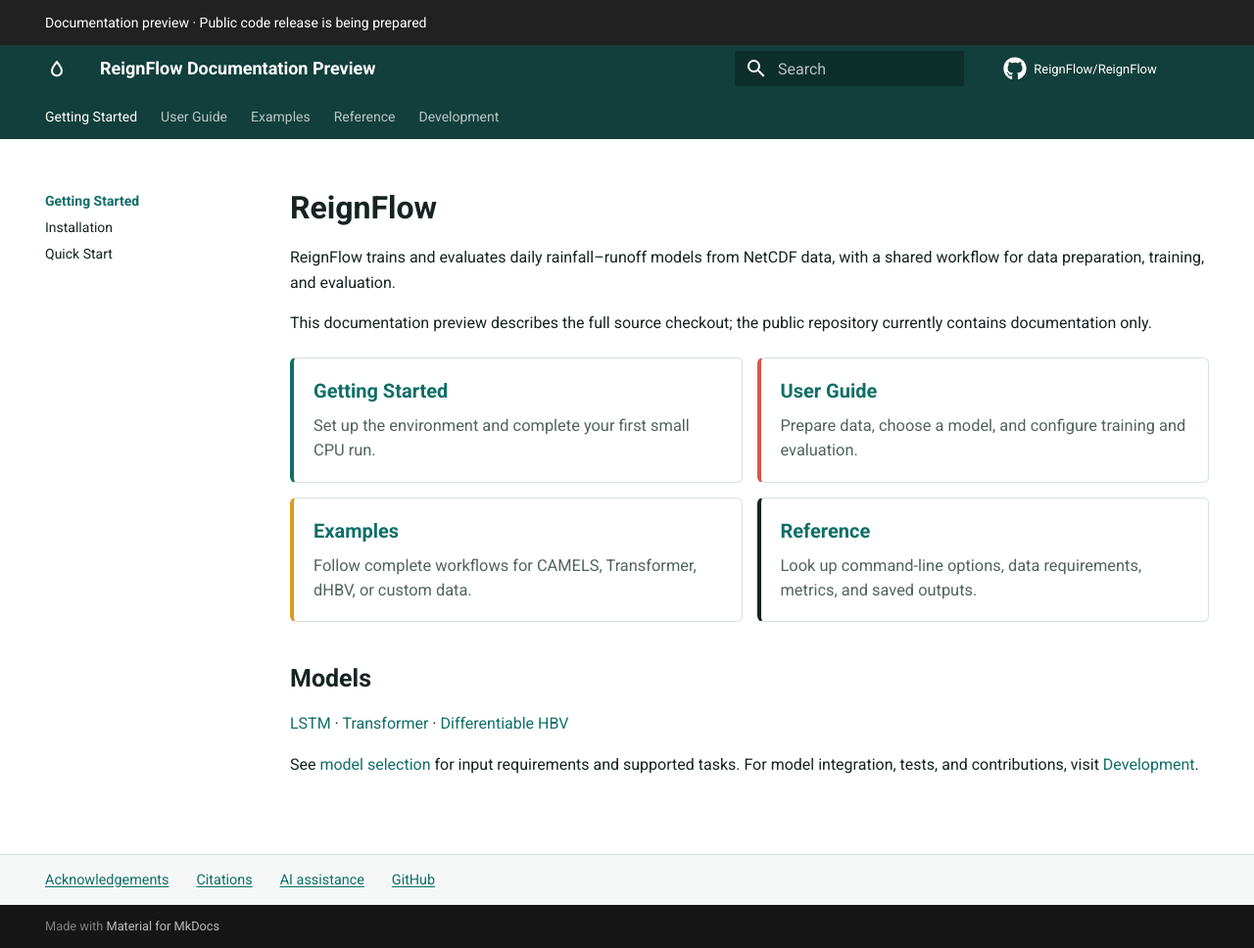
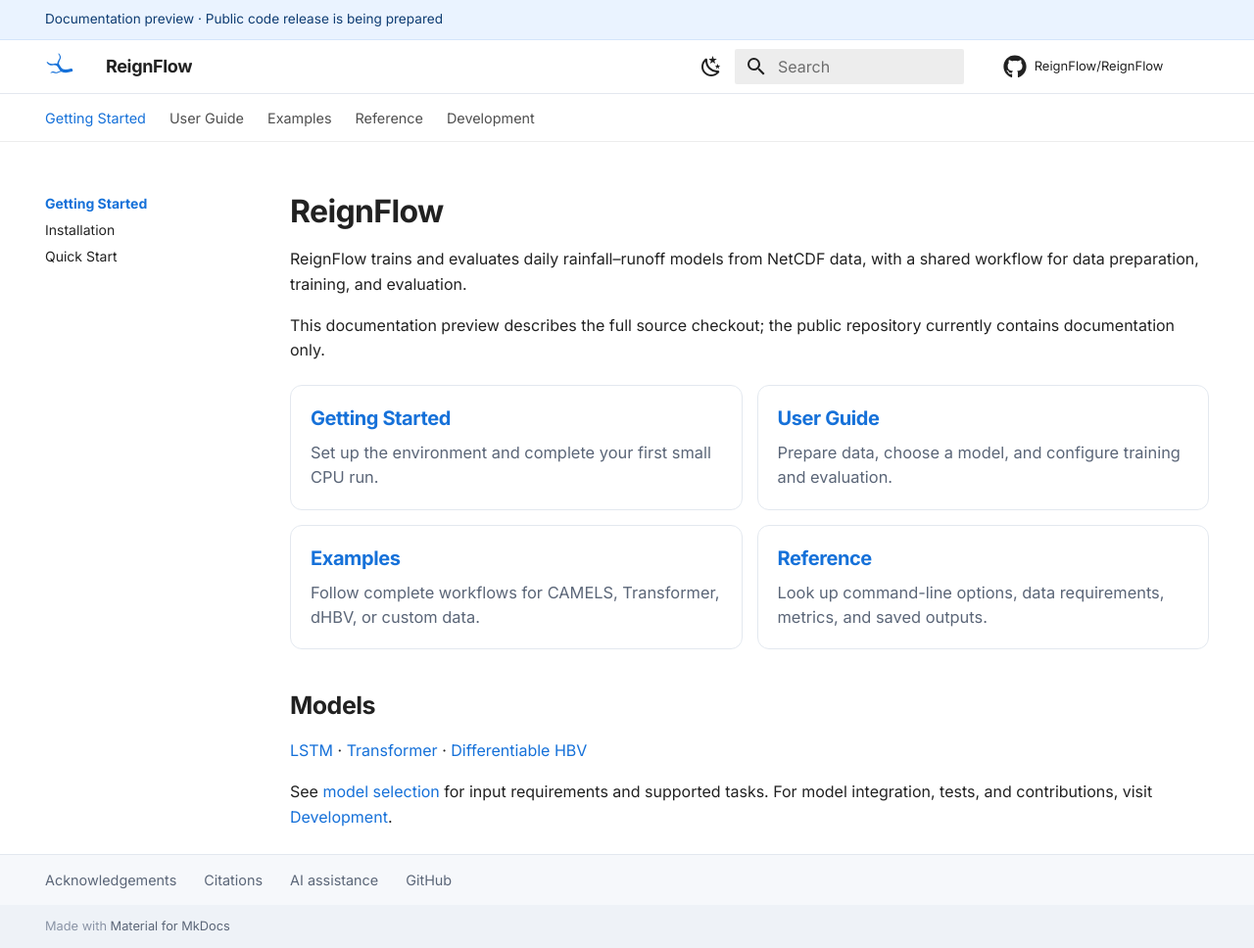
Before and after one commit to ReignFlow/ReignFlow, an MkDocs documentation site: the page built from docs/index.md, in a window 1280 px wide and 968 px high. Shown: the whole window at 98% size. Built offline with MkDocs 1.6.1 and Material for MkDocs 9.7.7, drawn with Linux system fonts in a browser that asks for light colours; comment, search, counter and statistics services are not loaded.

Commit message:
docs: adopt the ReignFlows palette, font and mark
Move the site from the teal/coral Material look to the ReignFlows
identity used on reignflows.com: brand blue links and accents, a white
header in light mode, the site's navy in a new dark mode (toggle in the
header, follows the system by default), Inter for text and JetBrains
Mono for code, and the ReignFlows river mark as logo and favicon. The
header now reads ReignFlow; the preview notice stays in a lighter
banner. Rounded code blocks and tables, and unused rf-* styles removed.

```diff
--- a/docs/stylesheets/extra.css
+++ b/docs/stylesheets/extra.css
@@ -1,84 +1,159 @@
+/* ReignFlow documentation: the ReignFlows palette (reignflows.com) on Material
+   for MkDocs. Light scheme = white header on white; dark scheme = the site's
+   navy. Brand blue #1671d9 / #78baff comes from the ReignFlows mark. */
+
 :root {
-  --md-primary-fg-color: #0f6f67;
-  --md-primary-fg-color--light: #16877d;
-  --md-primary-fg-color--dark: #0a514c;
-  --md-accent-fg-color: #d95648;
-  --rf-ink: #172321;
-  --rf-muted: #53635f;
-  --rf-line: #d6e0dd;
-  --rf-surface: #f5f8f7;
-  --rf-sun: #d99d24;
+  --rf-brand: #1671d9;
+  --rf-brand-strong: #0f59ad;
+  --rf-line: #e3e8ef;
+  --rf-surface: #f6f8fb;
+  --rf-muted: #5b6678;
 }
 
-* {
-  letter-spacing: 0 !important;
+[data-md-color-scheme="default"] {
+  --md-accent-fg-color: #0161ef;
+  --md-accent-fg-color--transparent: rgb(1 97 239 / 10%);
+  --md-typeset-a-color: var(--rf-brand);
+  --md-code-bg-color: var(--rf-surface);
+  --md-footer-bg-color: var(--rf-surface);
+  --md-footer-bg-color--dark: #eef2f7;
+  --md-footer-fg-color: #1f2937;
+  --md-footer-fg-color--light: var(--rf-muted);
+  --md-footer-fg-color--lighter: #8a94a6;
 }
 
-body {
-  color: var(--rf-ink);
+[data-md-color-scheme="slate"] {
+  --rf-brand: #78baff;
+  --rf-brand-strong: #a9d2ff;
+  --rf-line: rgb(255 255 255 / 9%);
+  --rf-surface: #0a0f2c;
+  --rf-muted: #9aa8c2;
+  --md-default-bg-color: #030620;
+  --md-default-bg-color--light: rgb(3 6 32 / 54%);
+  --md-default-bg-color--lighter: rgb(3 6 32 / 26%);
+  --md-default-bg-color--lightest: rgb(3 6 32 / 7%);
+  --md-default-fg-color: #e5ecf6;
+  --md-default-fg-color--light: #b7c2d6;
+  --md-primary-fg-color: #030620;
+  --md-primary-fg-color--light: #0a0f2c;
+  --md-primary-fg-color--dark: #02041a;
+  --md-primary-bg-color: #e5ecf6;
+  --md-primary-bg-color--light: rgb(229 236 246 / 70%);
+  --md-accent-fg-color: #9cc9ff;
+  --md-accent-fg-color--transparent: rgb(120 186 255 / 12%);
+  --md-typeset-a-color: var(--rf-brand);
+  --md-code-bg-color: var(--rf-surface);
+  --md-footer-bg-color: #02041a;
+  --md-footer-bg-color--dark: #010312;
 }
+
+/* ---- header, tabs, announcement ------------------------------------------ */
 
 .md-header,
 .md-tabs {
-  background: #123f3b;
+  box-shadow: none;
 }
+
+.md-header {
+  border-bottom: 1px solid var(--rf-line);
+}
+
+.md-header--shadow {
+  box-shadow: 0 0.25rem 1rem rgb(15 23 42 / 6%);
+}
+
+.md-tabs {
+  border-bottom: 1px solid var(--rf-line);
+}
+
+.md-header__button.md-logo {
+  color: var(--rf-brand);
+}
+
+.md-header__button.md-logo svg {
+  height: 1.5rem;
+  width: 1.5rem;
+}
+
+.md-header__topic:first-child {
+  font-weight: 650;
+  letter-spacing: -0.02em;
+}
+
+.md-tabs__link {
+  font-size: 0.72rem;
+  opacity: 0.8;
+}
+
+.md-tabs__item--active .md-tabs__link,
+.md-tabs__link:hover {
+  color: var(--rf-brand);
+  opacity: 1;
+}
+
+.md-banner {
+  background: #eaf3ff;
+  color: #0f3d73;
+  border-bottom: 1px solid #d4e5fb;
+}
+
+[data-md-color-scheme="slate"] .md-banner {
+  background: #0b1a3a;
+  color: #bcd6ff;
+  border-bottom-color: rgb(120 186 255 / 16%);
+}
+
+.md-banner__inner {
+  font-size: 0.68rem;
+  margin: 0.45rem auto;
+}
+
+/* ---- text ---------------------------------------------------------------- */
 
 .md-typeset h1,
 .md-typeset h2,
 .md-typeset h3 {
-  color: var(--rf-ink);
-  font-weight: 650;
+  color: var(--md-default-fg-color);
+  font-weight: 700;
+  letter-spacing: -0.02em;
 }
 
 .md-typeset h1 {
-  margin-bottom: 0.55rem;
+  margin-bottom: 0.6rem;
 }
 
 .md-typeset a {
   text-underline-offset: 0.16em;
 }
 
-.md-typeset code,
-.md-typeset pre,
-.md-typeset .highlight {
-  border-radius: 4px;
+.md-nav__link--active,
+.md-nav__link:is(:focus, :hover) {
+  color: var(--rf-brand);
+}
+
+/* ---- code and tables ----------------------------------------------------- */
+
+.md-typeset code {
+  border-radius: 0.3rem;
+}
+
+.md-typeset pre > code {
+  border: 1px solid var(--rf-line);
+  border-radius: 0.5rem;
 }
 
 .md-typeset table:not([class]) {
   border: 1px solid var(--rf-line);
-  border-radius: 4px;
+  border-radius: 0.5rem;
   box-shadow: none;
+  overflow: hidden;
 }
 
-.rf-intro {
-  max-width: 58rem;
-  padding: 0.3rem 0 1.1rem;
+.md-typeset table:not([class]) th {
+  background: var(--rf-surface);
 }
 
-.rf-intro__lead {
-  max-width: 48rem;
-  color: var(--rf-muted);
-  font-size: 1.08rem;
-  line-height: 1.65;
-}
-
-.rf-figure {
-  margin: 1rem 0 1.7rem;
-}
-
-.rf-figure img {
-  display: block;
-  width: 100%;
-  border: 1px solid var(--rf-line);
-  border-radius: 6px;
-  background: #ffffff;
-}
-
-.rf-figure figcaption {
-  margin-top: 0.45rem;
-  color: var(--rf-muted);
-  font-size: 0.78rem;
-}
+/* ---- landing page route cards (docs/index.md) ---------------------------- */
 
 .rf-routes {
   display: grid;
@@ -91,34 +166,8 @@ body {
   min-width: 0;
   padding: 0.95rem 1rem;
   border: 1px solid var(--rf-line);
-  border-left: 4px solid var(--md-primary-fg-color);
-  border-radius: 6px;
-  background: #ffffff;
-}
-
-.rf-route:nth-child(2) {
-  border-left-color: var(--md-accent-fg-color);
-}
-
-.rf-route:nth-child(3) {
-  border-left-color: var(--rf-sun);
-}
-
-.rf-route strong,
-.rf-route span {
-  display: block;
-  overflow-wrap: anywhere;
-}
-
-.rf-route span {
-  margin-top: 0.35rem;
-  color: var(--rf-muted);
-  font-size: 0.82rem;
-  line-height: 1.45;
-}
-
-.rf-route:nth-child(4) {
-  border-left-color: var(--rf-ink);
+  border-radius: 0.6rem;
+  background: var(--md-default-bg-color);
 }
 
 .md-typeset .rf-route h2 {
@@ -133,15 +182,11 @@ body {
   line-height: 1.55;
 }
 
-.rf-route a:focus-visible,
-.rf-project-links a:focus-visible {
-  outline: 2px solid var(--md-primary-fg-color);
-  outline-offset: 3px;
-}
+/* ---- project footer (overrides/main.html) -------------------------------- */
 
 .rf-project-footer {
   border-top: 1px solid var(--rf-line);
-  background: var(--rf-surface);
+  background: var(--md-footer-bg-color);
 }
 
 .rf-project-links {
@@ -153,32 +198,21 @@ body {
 }
 
 .rf-project-links a {
-  color: var(--md-primary-fg-color);
-  text-decoration: underline;
-  text-underline-offset: 0.16em;
+  color: var(--rf-muted);
+  text-decoration: none;
 }
 
-.rf-contract {
-  display: grid;
-  grid-template-columns: repeat(2, minmax(0, 1fr));
-  gap: 0.8rem 1.2rem;
-  padding: 1rem 1.1rem;
-  border: 1px solid var(--rf-line);
-  border-radius: 6px;
-  background: var(--rf-surface);
+.rf-project-links a:hover {
+  color: var(--rf-brand);
 }
 
-.rf-contract p {
-  margin: 0;
+.rf-project-links a:focus-visible {
+  outline: 2px solid var(--rf-brand);
+  outline-offset: 3px;
 }
 
 @media screen and (max-width: 52rem) {
-  .rf-routes,
-  .rf-contract {
+  .rf-routes {
     grid-template-columns: 1fr;
   }
-
-  .rf-intro__lead {
-    font-size: 1rem;
-  }
 }
--- a/mkdocs.yml
+++ b/mkdocs.yml
@@ -1,4 +1,4 @@
-site_name: ReignFlow Documentation Preview
+site_name: ReignFlow
 site_description: Preview of the ReignFlow user documentation; the public code release is being prepared
 site_url: https://reignflow.github.io/ReignFlow/
 repo_url: https://github.com/ReignFlow/ReignFlow
@@ -18,8 +18,12 @@ theme:
   name: material
   custom_dir: overrides
   language: en
+  favicon: assets/favicon.svg
+  font:
+    text: Inter
+    code: JetBrains Mono
   icon:
-    logo: material/water-outline
+    logo: reignflows/mark
     repo: fontawesome/brands/github
   features:
     - navigation.instant
@@ -32,9 +36,20 @@ theme:
     - content.code.copy
     - content.tabs.link
   palette:
-    scheme: default
-    primary: custom
-    accent: custom
+    - media: "(prefers-color-scheme: light)"
+      scheme: default
+      primary: white
+      accent: custom
+      toggle:
+        icon: material/weather-night
+        name: Switch to dark mode
+    - media: "(prefers-color-scheme: dark)"
+      scheme: slate
+      primary: custom
+      accent: custom
+      toggle:
+        icon: material/weather-sunny
+        name: Switch to light mode
 
 plugins:
   - search
```
Also changed, not shown: docs/assets/favicon.svg (added), overrides/.icons/reignflows/mark.svg (added).
